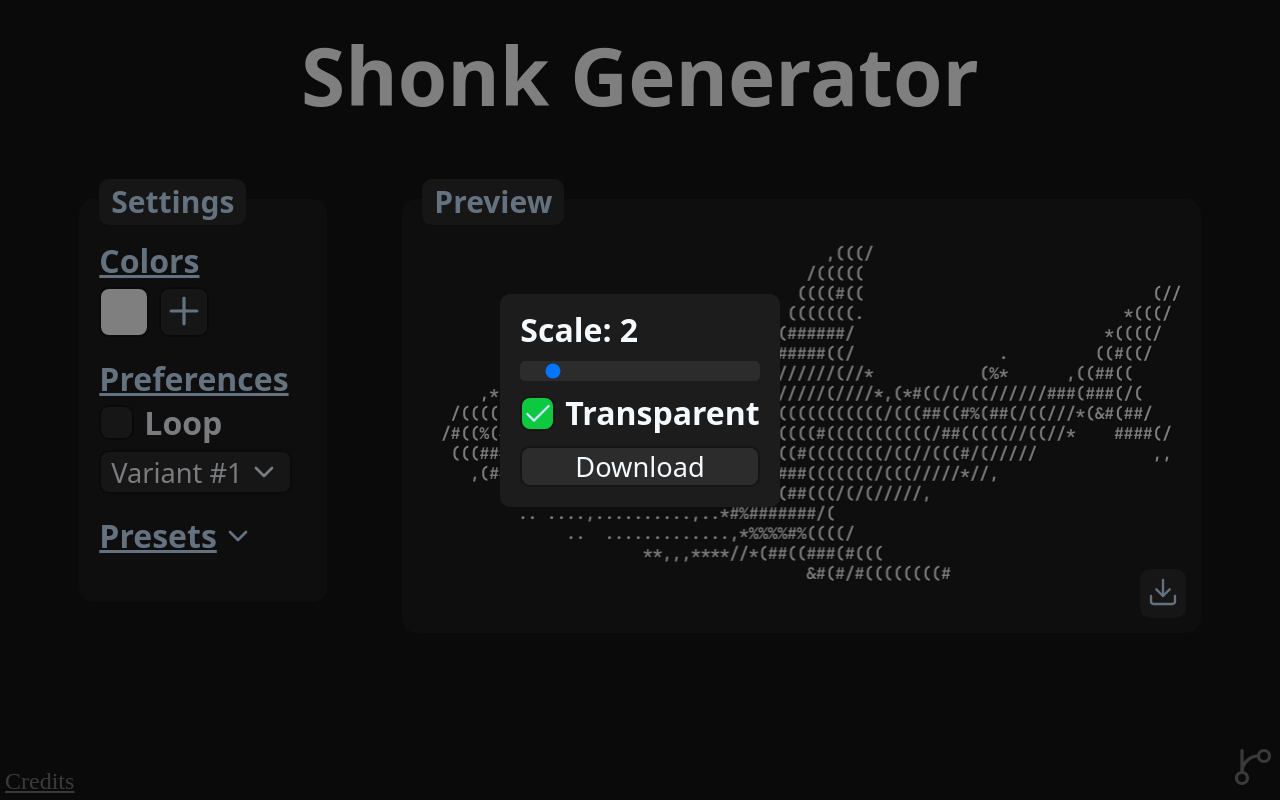
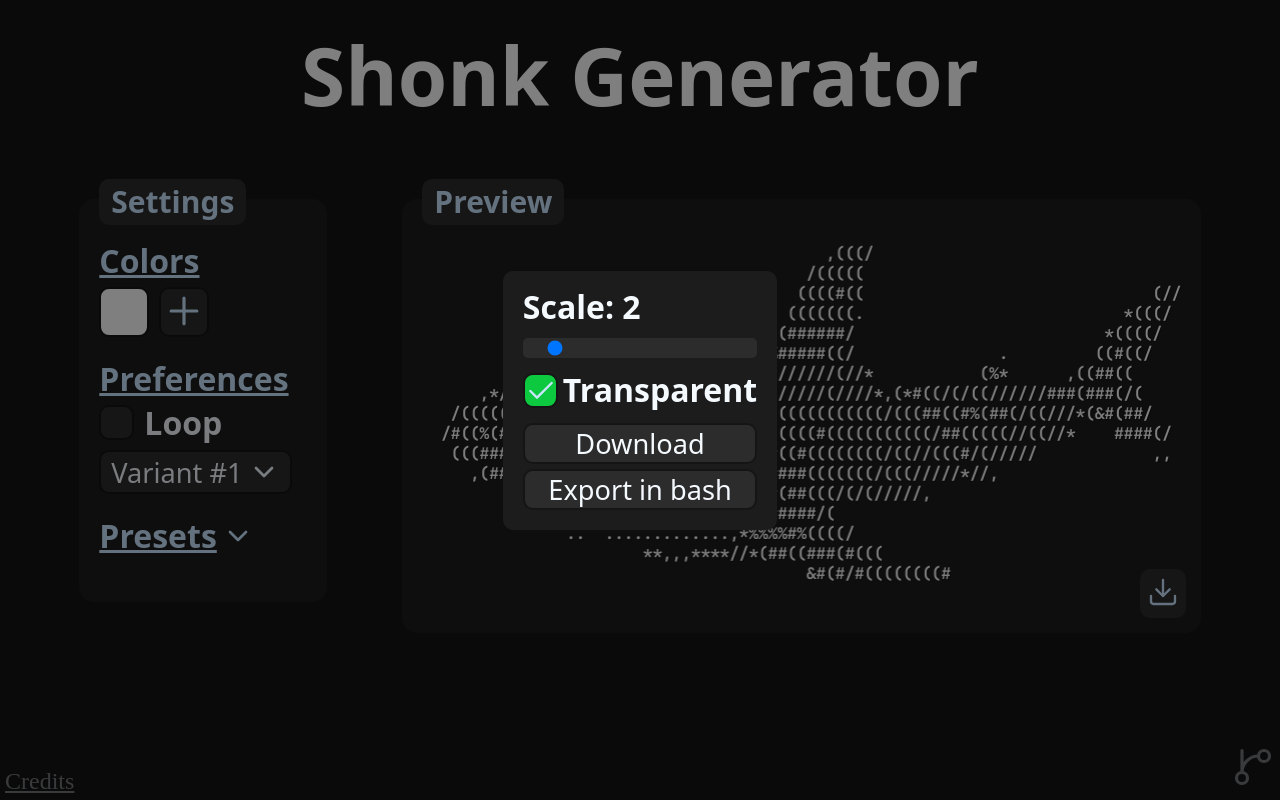
Before and after one commit to Kolpixx/shonk-generator, a React (Vite) app: page / in a window 1280 px wide. Both pictures are taken after a click on the button 1162 px from the left and 593 px from the top of the page. Built offline with nearby package versions, Linux system fonts and the light colour scheme; a web font is replaced by a local one.

Commit message:
added export to bash script

```diff
--- a/src/components/Preview/DownloadModal/DownloadModal.css
+++ b/src/components/Preview/DownloadModal/DownloadModal.css
@@ -5,7 +5,7 @@
     & > div {
         display: flex;
         align-items: center;
-        gap: 10px;
+        gap: 5px;
     }
 }
 
@@ -56,7 +56,13 @@
     border: none;
 }
 
-#modal-download {
+#download-modal-buttons {
+    display: flex;
+    flex-direction: column;
+}
+
+.download-modal-button {
+    width: 100%;
     border: 2px solid var(--background);
     background: var(--background-2);
     font-family: var(--default-font), system-ui;
--- a/src/components/Preview/DownloadModal/DownloadModal.jsx
+++ b/src/components/Preview/DownloadModal/DownloadModal.jsx
@@ -3,9 +3,16 @@ import { useState } from 'react'
 import { Check } from 'lucide-react';
 import { accentColor } from '../../../consts';
 
-export default function DownloadModal({showDownloadModal, downloadShonk}) {
+export default function DownloadModal({ showDownloadModal, downloadShonk, shonkToBash }) {
     const [transparentBG, setTransParentBG] = useState(true);
     const [scale, setScale] = useState(2);
+
+    function downloadBashScript() {
+        const link = document.createElement("a");
+        link.download = "shonk.sh";
+        link.href = URL.createObjectURL(shonkToBash());
+        link.click();
+    }
 
     return (
         <div className="modal" onClick={(e) => {e.target.classList[0] === "modal" && showDownloadModal(false)}}>
@@ -24,7 +31,10 @@ export default function DownloadModal({showDownloadModal, downloadShonk}) {
                         <label htmlFor="background-color-picker">Background</label>
                     </div>
                 }
-                <button id="modal-download" className="pointer" onClick={() => {downloadShonk(scale, (!transparentBG ? document.getElementById("background-color-picker").value : "transparent")); showDownloadModal(false)}}>Download</button>
+                <div id="download-modal-buttons">
+                    <button className="download-modal-button pointer" onClick={() => {downloadShonk(scale, (!transparentBG ? document.getElementById("background-color-picker").value : "transparent")); showDownloadModal(false)}}>Download</button>
+                    <button className="download-modal-button pointer" onClick={() => {downloadBashScript()}}>Export in bash</button>
+                </div>
             </div>
         </div>
     )
--- a/src/components/Preview/Preview.jsx
+++ b/src/components/Preview/Preview.jsx
@@ -2,17 +2,18 @@ import './Preview.css'
 import { useEffect, useState } from 'react';
 import { Download } from 'lucide-react';
 import { accentColor } from '../../consts';
-import { getLongestString } from '../../utils';
+import { bashHEX, getLongestString } from '../../utils';
 import DownloadModal from './DownloadModal/DownloadModal';
 
 export default function Preview({ colors, variant }) {
     const [showingDownloadModal, showDownloadModal] = useState(false);
+    const shonkArray = variant.split(/\r\n|\n/);
+    const colorArray = [...colors];
 
     const canvasFontFace = new FontFace("JetBrains Mono NL", 'url("../fonts/JetBrainsMonoNL_Bold.ttf")');
     canvasFontFace.weight = 800;
 
     async function generateShonk(canvas, ctx, scale, bgColor) {
-        const shonkArray = variant.split(/\r\n|\n/);
         const longestString = getLongestString(shonkArray);
 
         const pixelRatio = window.devicePixelRatio;
@@ -52,7 +53,6 @@ export default function Preview({ colors, variant }) {
                 ctx.fillText(shonkArray[i], 0, 20 * (i + 1));
             }
         } else {
-            const colorArray = [...colors];
             let currentColor = 0;
             let multiplier = 2;
 
@@ -92,6 +92,41 @@ export default function Preview({ colors, variant }) {
         link.click();
     }
 
+    function shonkToBash() {
+        console.log("Converting shonk to bash...");
+        let bashScript = "";
+
+        if (document.getElementById("option-loop").getAttribute("data-checked") === "true") {
+            for (let i = 0; i < shonkArray.length; i++) {
+                bashScript += bashHEX(colors[i % colors.length], shonkArray[i]);
+            }
+        } else {
+            let currentColor = 0;
+            let multiplier = 2;
+
+            for (let i = 0; i < shonkArray.length - colors.length; i++) {
+                if (currentColor > colors.length - 1) {
+                    currentColor = 0;
+                    multiplier++;
+                }
+
+                let startFrom;
+
+                startFrom = multiplier * currentColor;
+
+                colorArray.splice(startFrom, 0, colors[currentColor]);
+
+                currentColor++;
+            }
+
+            colorArray.forEach((color, index) => {
+                bashScript += bashHEX(color, shonkArray[index]);
+            });
+        }
+
+        return new File(['echo -e "' + bashScript + '"'], "shonk.sh", {type: "text/plain"});
+    }
+
     async function loadFont(fontFace) {
         await canvasFontFace.load();
         console.log("Font loaded:", fontFace);
@@ -112,7 +147,7 @@ export default function Preview({ colors, variant }) {
             </div>
             <button id="download-button" className="pointer" onClick={() => showDownloadModal(true)}><Download size={32} color={accentColor} strokeWidth={1.75} /></button>
 
-            {showingDownloadModal && <DownloadModal showDownloadModal={showDownloadModal} downloadShonk={downloadShonk} />}
+            {showingDownloadModal && <DownloadModal showDownloadModal={showDownloadModal} downloadShonk={downloadShonk} shonkToBash={shonkToBash} />}
         </section>
     )
 }
--- a/src/utils.js
+++ b/src/utils.js
@@ -3,3 +3,18 @@ export function getLongestString(arr) {
         return a.length > b.length ? a : b;
     });
 }
+
+export function bashHEX(hex, content) {
+    const rgb = hexToRGB(hex);
+    return `\\e[38;2;${rgb[0]};${rgb[1]};${rgb[2]}m${content}\\n`
+}
+
+function hexToRGB(hex) {
+    const aRgbHex = hex.replace("#", "").match(/.{1,2}/g);
+    const aRgb = [
+        parseInt(aRgbHex[0], 16),
+        parseInt(aRgbHex[1], 16),
+        parseInt(aRgbHex[2], 16)
+    ];
+    return aRgb;
+}
```
